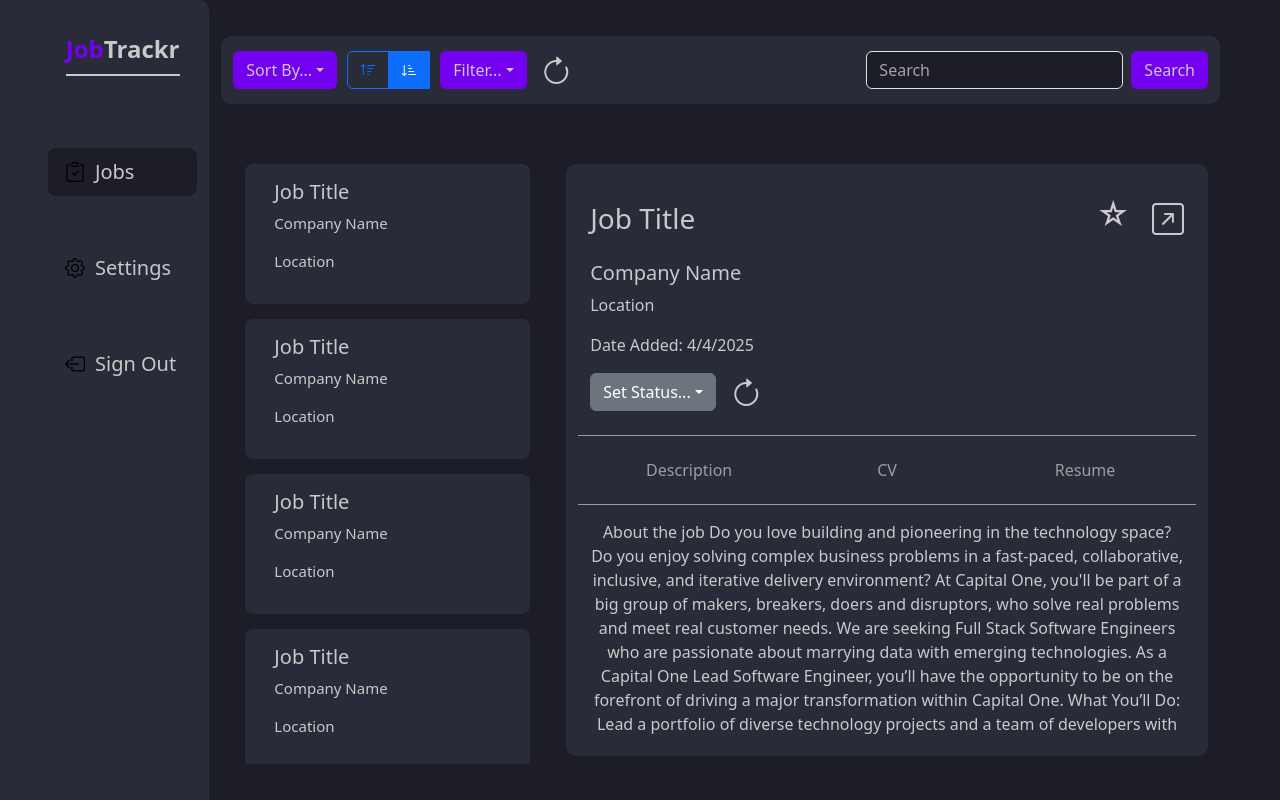
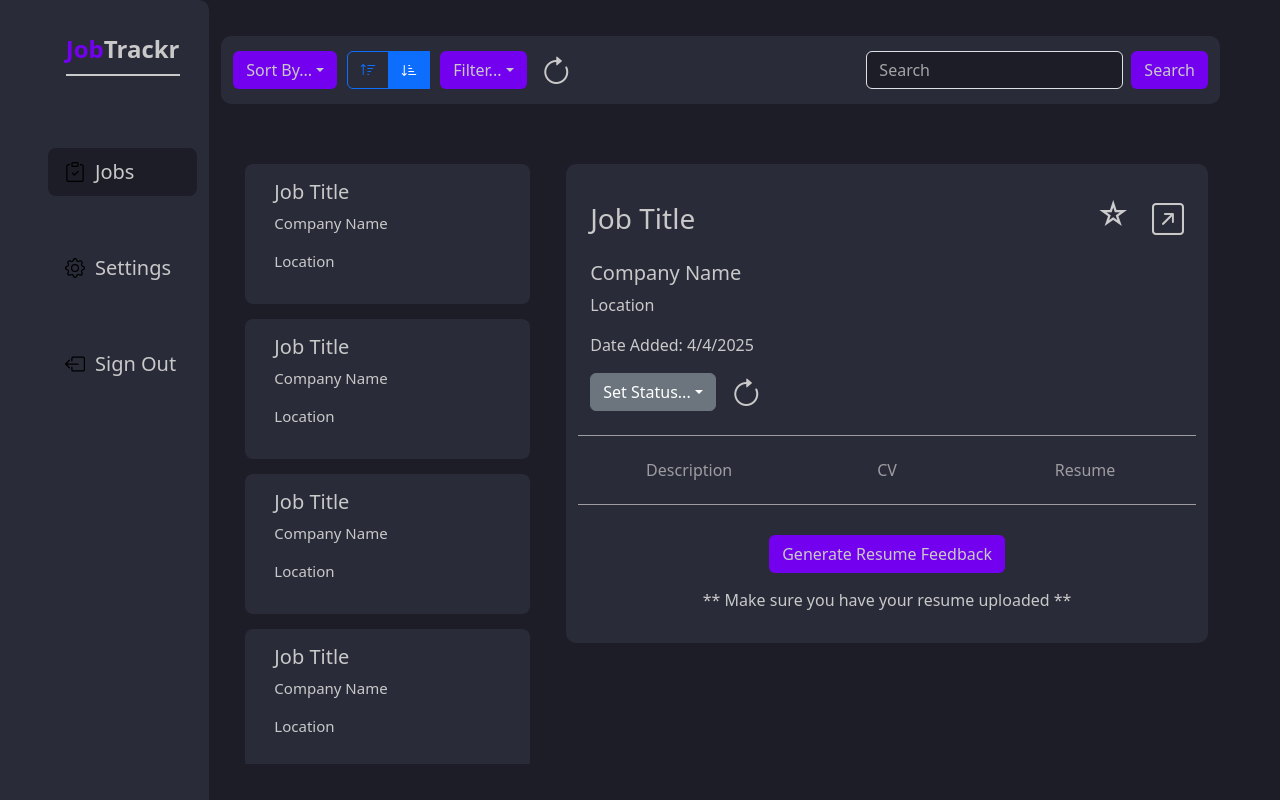
Before and after one commit to raghavSharma8269/JobTrackr, a React (Vite) app in the folder frontend/JobTrackrFrontend/: page / in a window 1280 px wide. Built offline with nearby package versions, Linux system fonts and the light colour scheme.

Commit message:
added styling to ResumeComponent.tsx and CvComponent.tsx

```diff
--- a/frontend/JobTrackrFrontend/src/components/ExpandedJobCard.tsx
+++ b/frontend/JobTrackrFrontend/src/components/ExpandedJobCard.tsx
@@ -2,6 +2,8 @@ import DescriptionComponent from "./ExpandedJobCardComponents/DescriptionCompone
 import FavoriteStarComponent from "./ExpandedJobCardComponents/FavoriteStarComponent";
 import OpenJobLinkButtonComponent from "./ExpandedJobCardComponents/OpenJobLinkButtonComponent";
 import SetStatusDropdownComponent from "./ExpandedJobCardComponents/SetStatusDropdownComponent";
+import CvComponent from "./ExpandedJobCardComponents/CvComponent.tsx";
+import ResumeComponent from "./ExpandedJobCardComponents/ResumeComponent.tsx";
 interface ExpandedJobCardProps {
   isVisible: boolean;
 }
@@ -82,7 +84,9 @@ const ExpandedJobCard: React.FC<ExpandedJobCardProps> = ({ isVisible }) => {
 
                     }}
                 >
-                    <DescriptionComponent/>
+                    {/*<CvComponent/>*/}
+                    <ResumeComponent/>
+                    {/*<DescriptionComponent/>*/}
             </div>
           </div>
         </div>
--- a/frontend/JobTrackrFrontend/src/components/ExpandedJobCardComponents/ResumeComponent.tsx
+++ b/frontend/JobTrackrFrontend/src/components/ExpandedJobCardComponents/ResumeComponent.tsx
@@ -0,0 +1,13 @@
+import React from 'react'
+
+const ResumeComponent = () => {
+    return (
+        <div>
+
+            <button className= "btn default-text-color" style={{backgroundColor:"#7400f0", marginTop:"15px"}}>Generate Resume Feedback</button>
+            <p style={{paddingTop:"15px"}}>** Make sure you have your resume uploaded **</p>
+
+        </div>
+    )
+}
+export default ResumeComponent
```
Also changed, not shown: frontend/JobTrackrFrontend/src/components/ExpandedJobCardComponents/CvComponent.tsx (+13 -0 lines).
